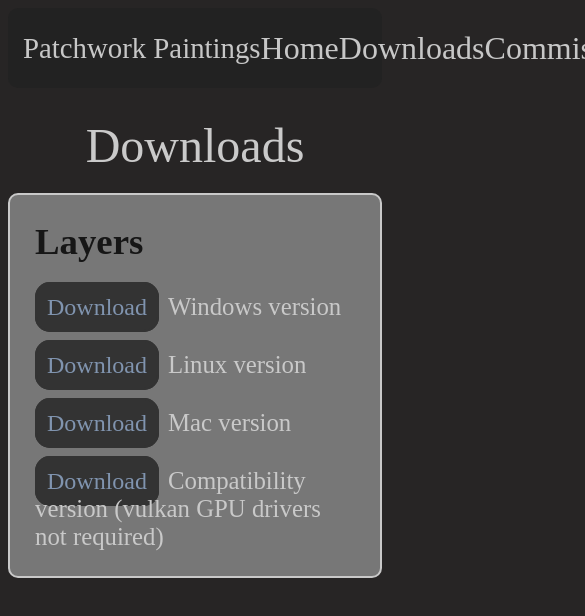
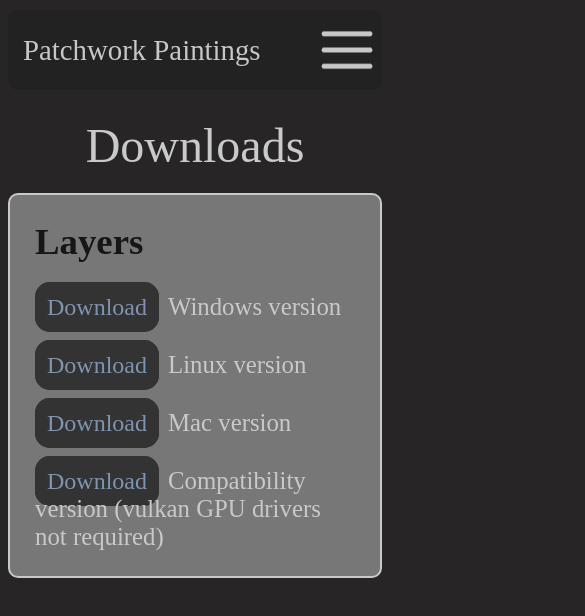
Before and after one commit to TomkoSK/pwp-website, a plain HTML site: page downloads.html in a window 390 px wide. Shown: the top 616 px of the page, 585 px wide, since content can reach past the window. Drawn offline with Linux system fonts and the light colour scheme.

Commit message:
pagelist collapses into hamburger menu when window shrunk

```diff
--- a/header.css
+++ b/header.css
@@ -1,10 +1,12 @@
 #header {
+    position: sticky;
     display: flex;
     align-items: center;
     background-color: rgb(34, 34, 34);
     height: 80px;
     border-radius: 10px;
     margin-bottom: 15px;
+    top: 10px;
 }
 
 #pagelist {
@@ -13,7 +15,7 @@
     padding: 0;
     display: flex;
     justify-content: space-evenly;
-    flex-grow: 1;
+    flex-grow: 3;
 }
 
 #pagelist li a {
@@ -34,11 +36,58 @@
     background-size: 100% 2px;
 }
 
+#dropdown-div {
+    align-self: flex-start;
+    display: flex;
+    justify-content: center;
+    flex-direction: column;
+}
+
+#menu-img {
+    margin-top: 10px;
+    margin-right: 5px;
+    width: 60px;
+    align-self: flex-end;
+}
+
+#dropdown-content {
+    border-radius: 4px;
+    height: 300px;
+    display: none;
+    background-color: rgb(34, 34, 34);
+    border: solid 2px rgb(199, 199, 199);
+}
+
+#menu-img:hover + #dropdown-content {
+    display: block;
+}
+
+#dropdown-content:hover {
+    display: block;
+}
+
+#dropdown-content a {
+    height: 38px;
+    display: block;
+    text-align: right;
+    color: white;
+    text-decoration: none;
+    font-size: 150%;
+    flex-grow: 1;
+    padding-top: 12px;
+    padding-right: 10px;
+    padding-left: 10px;
+}
+
+#dropdown-content a:hover {
+    background-color: rgb(53, 53, 53);
+}
+
 #logo {
     margin-left: 15px;
     color: rgb(199, 199, 199);
     font-size: 180%;
     font-weight: 500;
     text-wrap: nowrap;
-    flex-grow: 0;
+    flex-grow: 1;
 }
--- a/header.js
+++ b/header.js
@@ -1,3 +1,8 @@
+var pagelist;
+var menu;
+var showingMenu = false;
+var scrollWidth = null;
+
 function makeHeader(){//Used to make the header of the webpage, same thing on every html file so its done through code
     let header = document.createElement("div");
     header.id = "header";
@@ -6,8 +11,8 @@ function makeHeader(){//Used to make the header of the webpage, same thing on ev
     span.id = "logo";
     span.innerHTML = "Patchwork Paintings";
     header.appendChild(span);
-    let list = document.createElement("ul");
-    list.id = "pagelist";
+    pagelist = document.createElement("ul");
+    pagelist.id = "pagelist";
     let pageNames = ["Home", "Downloads", "Commissions", "News", "About Us", "Contact Us"];
     let pageLinks = ["index.html", "downloads.html", "#wip", "#wip", "#wip", "contacts.html"];
     for(let i = 0; i < 6; i++){
@@ -16,10 +21,62 @@ function makeHeader(){//Used to make the header of the webpage, same thing on ev
         link.setAttribute("href", pageLinks[i]);
         link.innerHTML = pageNames[i];
         item.appendChild(link);
-        list.appendChild(item);
+        pagelist.appendChild(item);
     }
-    header.appendChild(list);
+    header.appendChild(pagelist);
     document.body.insertBefore(header, document.body.firstChild);
+    menu = document.createElement("div");
+    menu.id = "dropdown-div";
+    let img = document.createElement("img");
+    img.id = "menu-img";
+    img.src = "menu.png";
+    let div = document.createElement("div");
+    div.id = "dropdown-content";
+    for(let i = 0; i < 6; i++){
+        let href = document.createElement("a");
+        href.textContent = pageNames[i];
+        href.href = pageLinks[i];
+        div.appendChild(href);
+    }
+    menu.appendChild(img);
+    menu.appendChild(div);
 }
 
 makeHeader()
+
+function getPagelistItemsGap(){
+    let posSecond = pagelist.children[1].getBoundingClientRect().left;
+    let posFirst = pagelist.children[0].getBoundingClientRect().left;
+    let sizeFirst = pagelist.children[0].clientWidth;
+    return posSecond-sizeFirst-posFirst;//Returns the gap between the pagelist items in pixels (all gaps are the same because of css)
+}
+
+const onWindowResize = () => {
+    let header = document.querySelector("#header");
+    if(scrollWidth){
+        if(header.clientWidth <= scrollWidth && !showingMenu){
+            showingMenu = true;
+            showingMenuWidth = window.innerWidth;
+            header.removeChild(pagelist);
+            header.appendChild(menu);
+        }
+        if(showingMenu && header.clientWidth > scrollWidth){
+            showingMenu = false;
+            header.removeChild(menu);
+            header.appendChild(pagelist);
+        }
+    }
+    else{
+        if(getPagelistItemsGap() < 11){//these 2 numbers are sort of similiar almost producing the same result
+            scrollWidth = header.scrollWidth;
+        }
+    }
+}
+
+if(header.scrollWidth > header.clientWidth){
+scrollWidth = header.scrollWidth+93.33;//these 2 numbers are sort of similiar almost producing the same result
+}
+onWindowResize();
+onWindowResize();
+
+window.addEventListener("resize", onWindowResize)
```
Also changed, not shown: menu.png (added).
